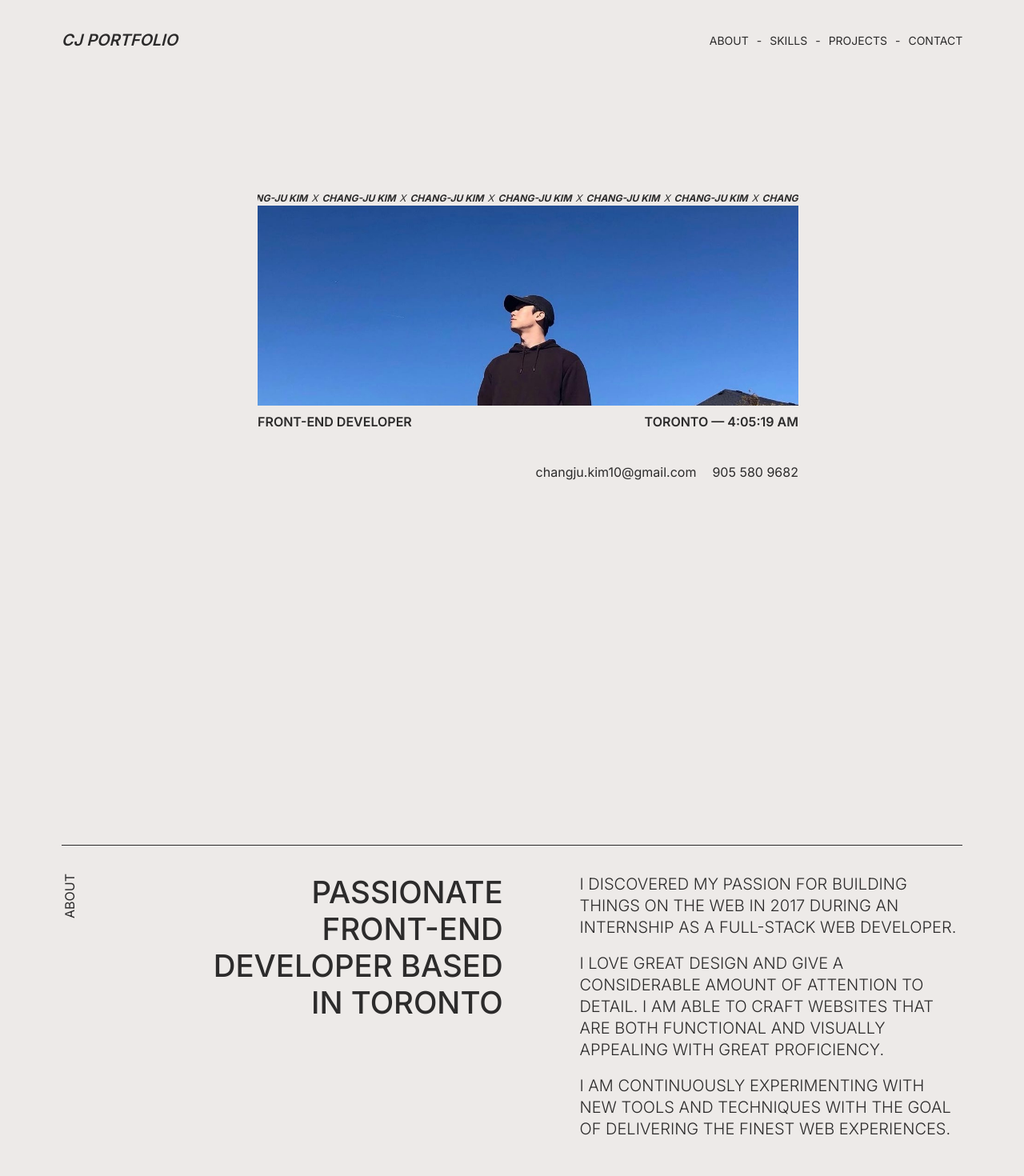
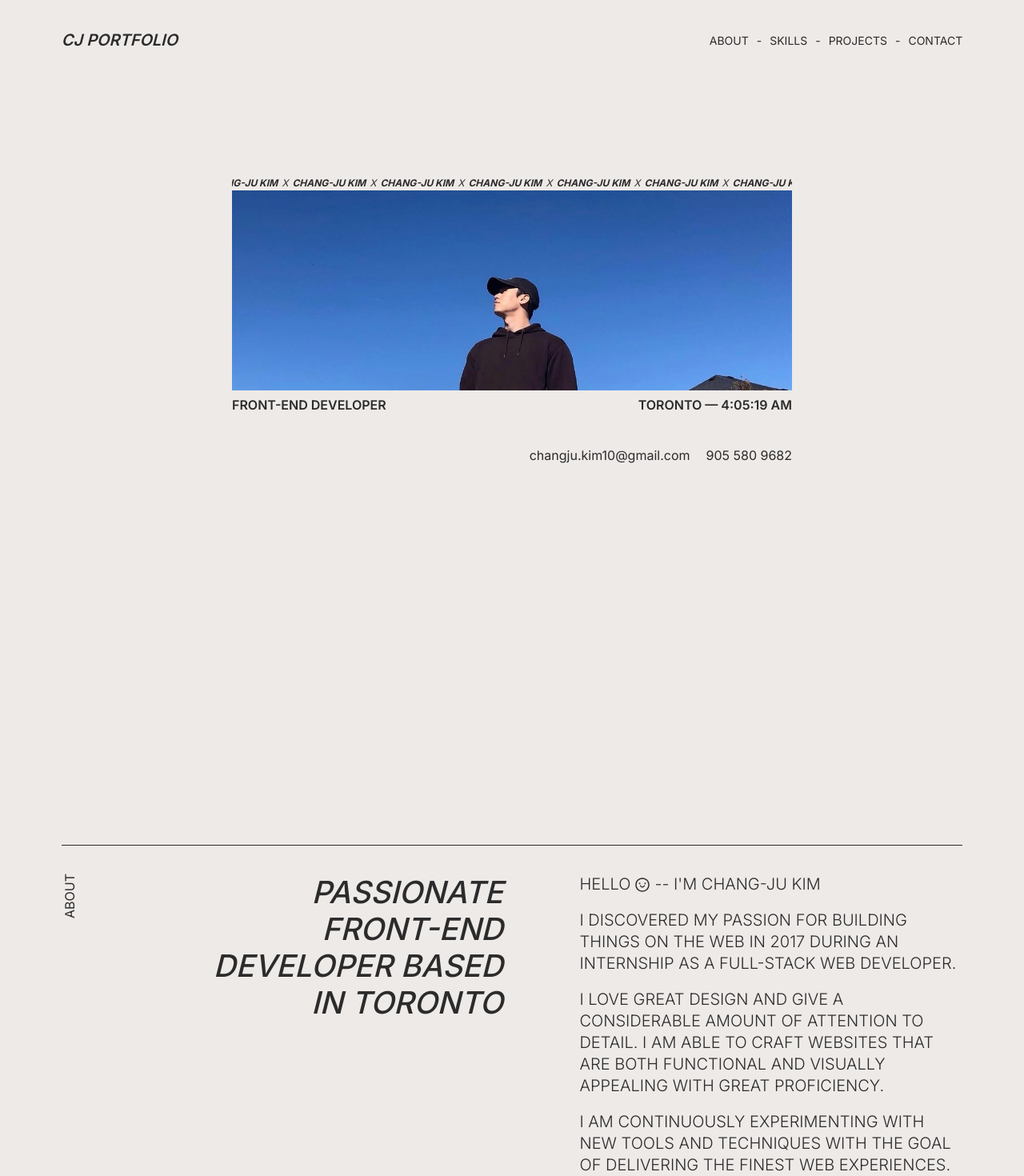
Before and after one commit to cjoak1028/portfolio-v1, a React (Create React App) app: page / in a window 1280 px wide. Shown: the top 1470 px of the page at 80% size. Built offline with nearby package versions, Linux system fonts and the light colour scheme.

Commit message:
Added name in about section

```diff
--- a/src/components/About/About.js
+++ b/src/components/About/About.js
@@ -1,5 +1,6 @@
 import React from "react";
 import styles from "./About.module.css";
+import { AiOutlineSmile } from "react-icons/ai";
 
 const About = () => {
   return (
@@ -9,6 +10,9 @@ const About = () => {
       </div>
       <div className={styles["container-2"]}>
         {/* <div className={styles["img-container"]}></div> */}
+        <p className="flex flex-ai-c">
+          HELLO <AiOutlineSmile className={styles.smiley} /> -- I'M CHANG-JU KIM
+        </p>
         <p>
           I DISCOVERED MY PASSION FOR BUILDING THINGS ON THE WEB IN 2017 DURING
           AN INTERNSHIP AS A FULL-STACK WEB DEVELOPER.
--- a/src/components/About/About.module.css
+++ b/src/components/About/About.module.css
@@ -7,6 +7,7 @@
     font-weight: var(--fw-medium);
     font-size: clamp(2.5rem, 3vw, 4rem);
     margin-bottom: 2.3rem;
+    font-style: italic;
 }
 
 .about p {
@@ -29,6 +30,10 @@
     background-size: cover;
 }
 
+.smiley {
+    margin: 0 .5rem;
+}
+
 @media only screen and (min-width: 61.25em) {
     .about {
         flex-direction: row;
--- a/src/components/Contact/Contact.module.css
+++ b/src/components/Contact/Contact.module.css
@@ -6,12 +6,13 @@
     font-size: clamp(4rem, 17vw, 25rem);
     font-weight: var(--fw-medium);
     margin-left: clamp(-1.7rem, -1.1vw, -0.2rem);
+    font-style: italic;
 }
 
 .contact p {
     font-size: clamp(1.2rem, 1.6vw, 2rem);
+    line-height: clamp(1.8rem, 2vw, 2rem);
     width: 70vw;
-    /* margin-top: clamp(-2rem, -1vw, -0.2rem); */
     font-weight: var(--fw-regular);
     margin-bottom: clamp(6rem, 7.5vw, 9rem);
 }
--- a/src/components/Footer/Footer.module.css
+++ b/src/components/Footer/Footer.module.css
@@ -17,4 +17,5 @@
 
 .copyright {
     font-weight: var(--fw-bold) !important;
+    font-style: italic;
 }
--- a/src/components/Hero/Hero.js
+++ b/src/components/Hero/Hero.js
@@ -1,7 +1,5 @@
 import React, { useState, useEffect } from "react";
 import styles from "./Hero.module.css";
-import { HiOutlineChevronDown } from "react-icons/hi";
-import { AiOutlineSmile } from "react-icons/ai";
 
 const Hero = () => {
   const [date, setDate] = useState(new Date());
--- a/src/components/Hero/Hero.module.css
+++ b/src/components/Hero/Hero.module.css
@@ -1,15 +1,12 @@
 .hero {
-    /* min-height: calc(100vh - clamp(6.3rem, 10vw, 10rem)); */
     height: 100vh;
-    padding: clamp(6.3rem, 10vw, 10rem) 0 clamp(4rem, 8vw, 6rem);
-    /* padding-bottom: clamp(4rem, 8vw, 6rem); */
+    padding: clamp(6.3rem, 10vw, 10rem) 0;
     text-transform: uppercase;
     margin-bottom: clamp(15rem, 20vw, 30rem);
     display: flex;
     flex-direction: column;
-    align-items: flex-end;
+    align-items: center;
     justify-content: center;
-    /* justify-content: space-between; */
 }
 
 .hero-text {
@@ -51,15 +48,12 @@ p {
     background-position: 50% 90%;
     background-repeat: no-repeat;
     background-size: cover;
-    /* margin-top: 2rem; */
-    margin-bottom: 1rem;
+    margin-bottom: .8rem;
     margin-top: .2rem;
 }
 
 .inf-scroll {
     display: flex;
-    /* display: flex;
-    align-items: center; */
     width: 100%;
     white-space: nowrap;
     animation: scrollToLeft 15s infinite linear;
@@ -78,7 +72,7 @@ p {
     display: flex;
     flex-direction: column;
     width: 100%;
-    max-width: 90rem;
+    max-width: 70rem;
     overflow: hidden;
 }
 
@@ -108,11 +102,6 @@ p {
         background-position: 50% 80%;
     }
 
-    .hero-container {
-        width: 60%;
-        margin-left: clamp(2rem, 4vw, 4rem);
-    }
-
     .contact {
         display: flex;
         justify-content: flex-end;
--- a/src/components/Skills/Skills.module.css
+++ b/src/components/Skills/Skills.module.css
@@ -36,6 +36,7 @@
     display: inline-block;
     min-width: 100vw;
     margin-right: 3rem;
+    font-style: italic;
 }
 
 .inf-scroll--right span {
```
